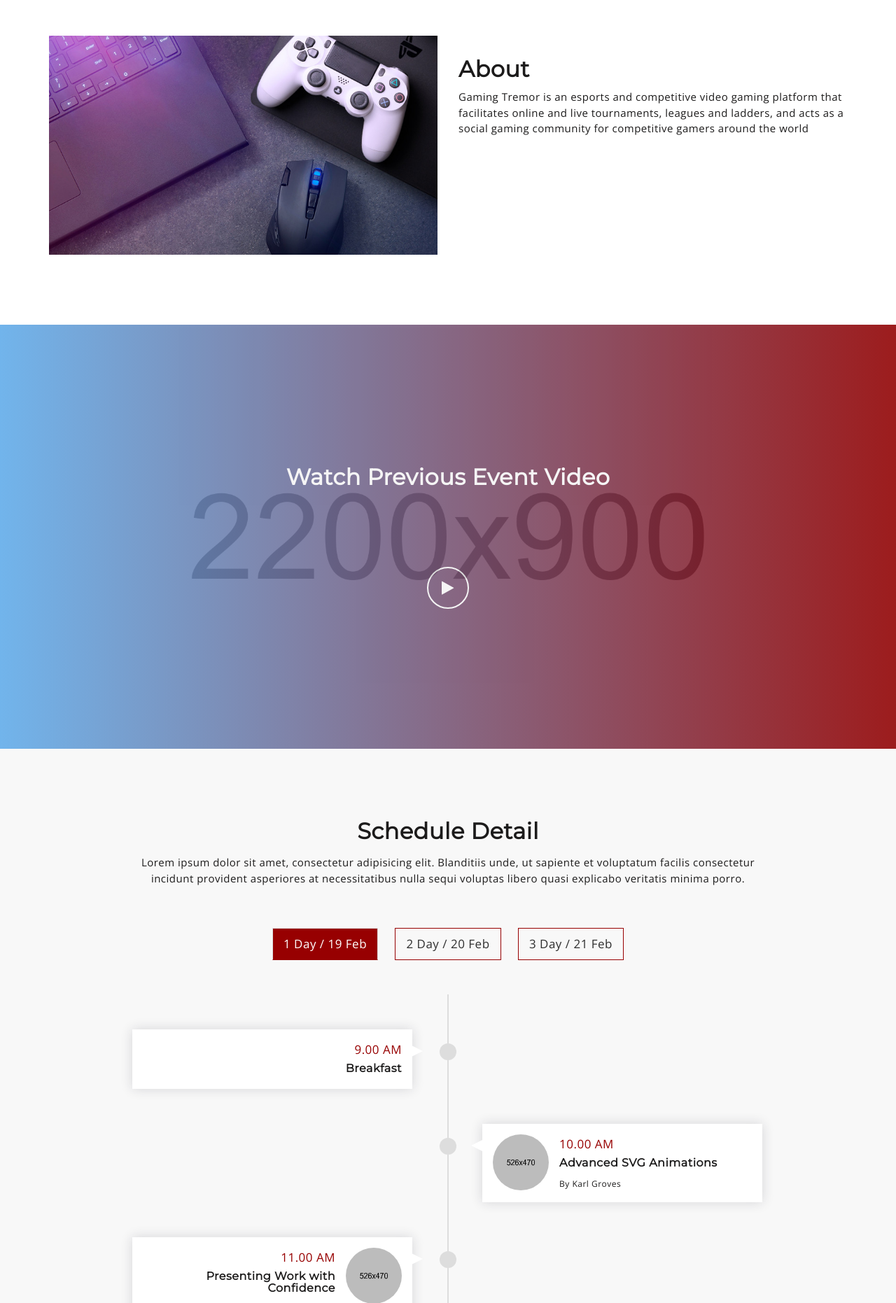
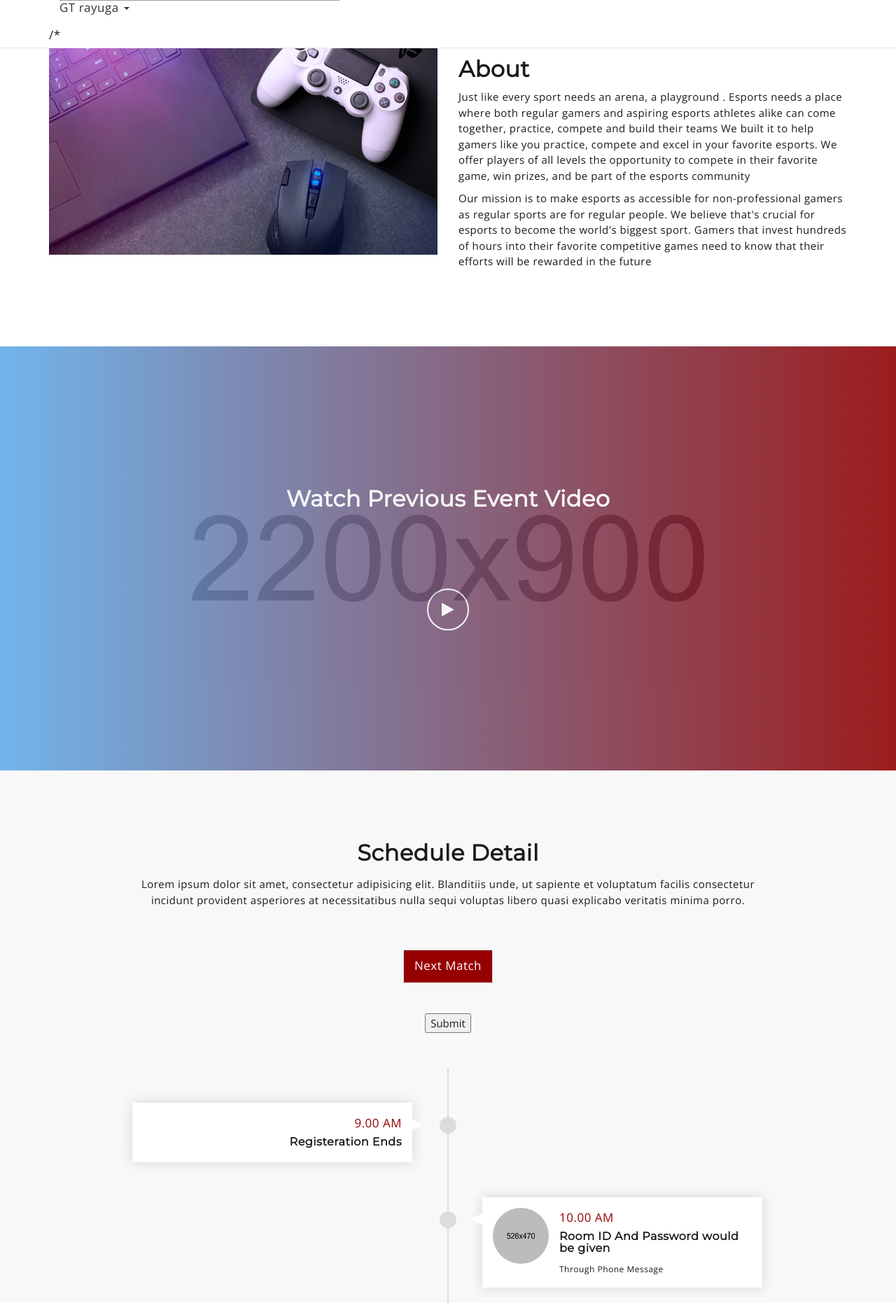
Before and after one commit to Shalatan/GT, a PHP site: page /login.php in a window 1280 px wide. Shown: the part 549-2411 px from the top of the page at 70% size. Run offline with PHP 8.4, Linux system fonts and the light colour scheme; some libraries are stand-ins or nearby versions; grey boxes are pictures that could not be loaded.

Commit message:
Update login.php

```diff
--- a/login.php
+++ b/login.php
@@ -63,11 +63,18 @@
 			      		<li><a href="#mu-hero">Home</a></li>
 				        <li><a href="#mu-about">About Us</a></li>
 				        <li><a href="#mu-schedule">Schedule</a></li>
-			            <li><a href="#mu-speakers">Speakers</a></li>
+			    <!--        <li><a href="#mu-speakers">Speakers</a></li> -->
 			            <li><a href="#mu-pricing">Price</a></li>
-			            <li><a href="#mu-register">Register</a></li>
+			    <!--       <li><a href="#mu-register">Register</a></li> -->
 			            <li><a href="#mu-sponsors">Sponsors</a></li>
 			            <li><a href="#mu-contact">Contact</a></li>
+
+                  <li wg-nav-item="" show-guest="false" title="Rewards Tokens" class="">
+                  <a href="https://worldgaming.com/help#rewards" translate=""><div>
+                  <img src="./T_files/WG-coin-icon.svg">
+                  <span ng-controller="UserDetailsController as ctrl">0</span>
+                  </div></a>
+                  </li>
 
                   <li wg-nav-item="" show-guest="false" title="Profile" class="profile-dropdown hidden-xs hidden-sm dropdown" uib-dropdown="">
                                     <a href="https://worldgaming.com/#" uib-dropdown-toggle="" data-toggle="dropdown" class="dropdown-toggle" aria-haspopup="true" aria-expanded="false">
@@ -152,11 +159,11 @@
 								<div class="col-md-6">
 									<div class="mu-about-right">
 										<h2>About </h2>
-										<p>Gaming Tremor is an esports and competitive video gaming platform that facilitates online and live tournaments, leagues and ladders, and acts as a social gaming community for competitive gamers around the world</p>
+										<p>Just like every sport needs an arena, a playground . Esports needs a place where both regular gamers and aspiring esports athletes alike can come together, practice, compete and build their teams We built it to help gamers like you practice, compete and excel in your favorite esports. We offer players of all levels the opportunity to compete in their favorite game, win prizes, and be part of the esports community</p>
 
 										<p></p>
 
-										<p></p>
+										<p>Our mission is to make esports as accessible for non-professional gamers as regular sports are for regular people. We believe that's crucial for esports to become the world's biggest sport. Gamers that invest hundreds of hours into their favorite competitive games need to know that their efforts will be rewarded in the future</p>
 									</div>
 								</div>
 							</div>
@@ -211,55 +218,60 @@
 							<div class="mu-schedule-content-area">
 								<!-- Nav tabs -->
 								<ul class="nav nav-tabs mu-schedule-menu" role="tablist">
-								    <li role="presentation" class="active"><a href="#first-day" aria-controls="first-day" role="tab" data-toggle="tab">1 Day / 19 Feb</a></li>
-								    <li role="presentation"><a href="#second-day" aria-controls="second-day" role="tab" data-toggle="tab">2 Day / 20 Feb</a></li>
-								    <li role="presentation"><a href="#third-day" aria-controls="third-day" role="tab" data-toggle="tab">3 Day / 21 Feb</a></li>
+								    <li role="presentation" class="active"><a href="#first-day" aria-controls="first-day" role="tab" data-toggle="tab">Next Match</a></li>
+						<!--		    <li role="presentation"><a href="#second-day" aria-controls="second-day" role="tab" data-toggle="tab">2 Day / 20 Feb</a></li>
+								    <li role="presentation"><a href="#third-day" aria-controls="third-day" role="tab" data-toggle="tab">3 Day / 21 Feb</a></li> -->
 
 								</ul>
+                <br> </br>
+                <div style="text-align:center">
+                <input type="submit" href="#">
+                </div>
 
 								<!-- Tab panes -->
 								<div class="tab-content mu-schedule-content">
 								    <div role="tabpanel" class="tab-pane fade mu-event-timeline in active" id="first-day">
+
 								    	<ul>
 								    		<li>
 								    			<div class="mu-single-event">
 								    				<p class="mu-event-time">9.00 AM</p>
-								    				<h3>Breakfast</h3>
+                            <h3>Registeration Ends</h3>
 								    			</div>
 								    		</li>
 								    		<li>
 								    			<div class="mu-single-event">
 								    				<img src="assets/images/speaker-1.jpg" alt="event speaker">
 								    				<p class="mu-event-time">10.00 AM</p>
-								    				<h3>Advanced SVG Animations</h3>
-								    				<span>By Karl Groves</span>
+								    				<h3>Room ID And Password would be given</h3>
+								    				<span>Through Phone Message</span>
 								    			</div>
 								    		</li>
 								    		<li>
 								    			<div class="mu-single-event">
 								    				<img src="assets/images/speaker-2.jpg" alt="event speaker">
 								    				<p class="mu-event-time">11.00 AM</p>
-								    				<h3>Presenting Work with Confidence</h3>
-								    				<span>By Sarah Dransner</span>
+								    				<h3>Match Starts</h3>
+								    				<span>*DON'T BE LATE*</span>
 								    			</div>
 								    		</li>
 								    		<li>
 								    			<div class="mu-single-event">
 								    				<img src="assets/images/speaker-3.jpg" alt="event speaker">
 								    				<p class="mu-event-time">12.00 AM</p>
-								    				<h3>Keynote on UX & UI Design</h3>
-								    				<span>By Ned Stark</span>
+								    				<h3>Results would be uploaded</h3>
+								    				<span>Prize money will be given</span>
 								    			</div>
 								    		</li>
 								    		<li>
 								    			<div class="mu-single-event">
 								    				<p class="mu-event-time">1.00 PM</p>
-								    				<h3>The End</h3>
+								    				<h3>Ends</h3>
 								    			</div>
 								    		</li>
 								    	</ul>
 								    </div>
-								    <div role="tabpanel" class="tab-pane fade mu-event-timeline" id="second-day">
+							<!--	    <div role="tabpanel" class="tab-pane fade mu-event-timeline" id="second-day">
 								    	<ul>
 								    		<li>
 								    			<div class="mu-single-event">
@@ -338,7 +350,7 @@
 								    			</div>
 								    		</li>
 								    	</ul>
-								    </div>
+								    </div> -->
 
 								</div>
 
@@ -351,7 +363,7 @@
 		</section>
 		<!-- End Schedule -->
 
-		<!-- Start Speakers -->
+    <!-- Start Speakers
   		<section id="mu-speakers">
   			<div class="container">
   				<div class="row">
@@ -363,12 +375,12 @@
   								<p>Lorem ipsum dolor sit amet, consectetur adipisicing elit. Blanditiis unde, ut sapiente et voluptatum facilis consectetur incidunt provident asperiores at necessitatibus nulla sequi voluptas libero quasi explicabo veritatis minima porro.</p>
   							</div>
 
-							<!-- Start Speakers Content -->
+  							<!-- Start Speakers Content
   							<div class="mu-speakers-content">
 
   								<div class="mu-speakers-slider">
 
-									<!-- Start single speaker -->
+  									<!-- Start single speaker
   									<div class="mu-single-speakers">
   										<img src="assets/images/speaker-1.jpg" alt="speaker img">
   										<div class="mu-single-speakers-info">
@@ -381,9 +393,9 @@
   											</ul>
   										</div>
   									</div>
-									<!-- End single speaker -->
+  									<!-- End single speaker
 
-									<!-- Start single speaker -->
+  									<!-- Start single speaker
   									<div class="mu-single-speakers">
   										<img src="assets/images/speaker-2.jpg" alt="speaker img">
   										<div class="mu-single-speakers-info">
@@ -396,10 +408,10 @@
   											</ul>
   										</div>
   									</div>
-									<!-- End single speaker -->
+  									<!-- End single speaker
 
 
-									<!-- Start single speaker -->
+  									<!-- Start single speaker
   									<div class="mu-single-speakers">
   										<img src="assets/images/speaker-3.jpg" alt="speaker img">
   										<div class="mu-single-speakers-info">
@@ -412,10 +424,10 @@
   											</ul>
   										</div>
   									</div>
-									<!-- End single speaker -->
+  									<!-- End single speaker
 
 
-									<!-- Start single speaker -->
+  									<!-- Start single speaker
   									<div class="mu-single-speakers">
   										<img src="assets/images/speaker-4.jpg" alt="speaker img">
   										<div class="mu-single-speakers-info">
@@ -428,9 +440,9 @@
   											</ul>
   										</div>
   									</div>
-									<!-- End single speaker -->
+  									<!-- End single speaker
 
-									<!-- Start single speaker -->
+  									<!-- Start single speaker
   									<div class="mu-single-speakers">
   										<img src="assets/images/speaker-1.jpg" alt="speaker img">
   										<div class="mu-single-speakers-info">
@@ -443,9 +455,9 @@
   											</ul>
   										</div>
   									</div>
-									<!-- End single speaker -->
+  									<!-- End single speaker
 
-									<!-- Start single speaker -->
+  									<!-- Start single speaker
   									<div class="mu-single-speakers">
   										<img src="assets/images/speaker-2.jpg" alt="speaker img">
   										<div class="mu-single-speakers-info">
@@ -458,10 +470,10 @@
   											</ul>
   										</div>
   									</div>
-									<!-- End single speaker -->
+  									<!-- End single speaker
 
 
-									<!-- Start single speaker -->
+  									<!-- Start single speaker
   									<div class="mu-single-speakers">
   										<img src="assets/images/speaker-3.jpg" alt="speaker img">
   										<div class="mu-single-speakers-info">
@@ -474,10 +486,10 @@
   											</ul>
   										</div>
   									</div>
-									<!-- End single speaker -->
+  									<!-- End single speaker
 
 
-									<!-- Start single speaker -->
+  									<!-- Start single speaker
   									<div class="mu-single-speakers">
   										<img src="assets/images/speaker-4.jpg" alt="speaker img">
   										<div class="mu-single-speakers-info">
@@ -490,10 +502,10 @@
   											</ul>
   										</div>
   									</div>
-									<!-- End single speaker -->
+  									<!-- End single speaker
   								</div>
   							</div>
-							<!-- End Speakers Content -->
+  							<!-- End Speakers Content
 
   						</div>
   					</div>
@@ -501,6 +513,8 @@
   			</div>
   		</section>
   		<!-- End Speakers -->
+
+
 
 		<!-- Start Pricing  -->
 		<section id="mu-pricing">
```
Lines whose indentation alone changed are shown as unchanged.
